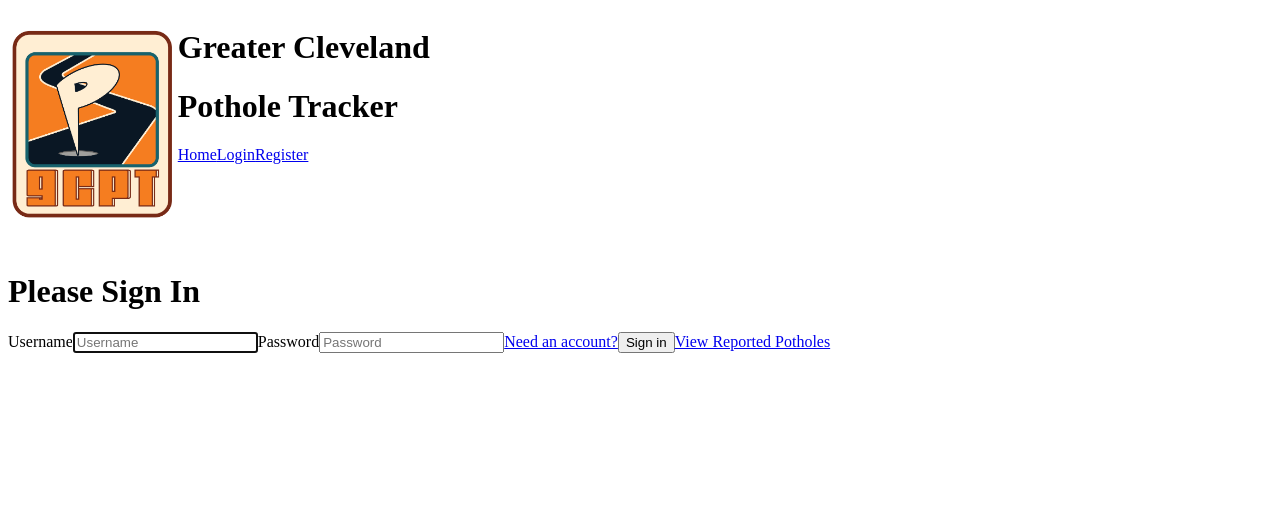
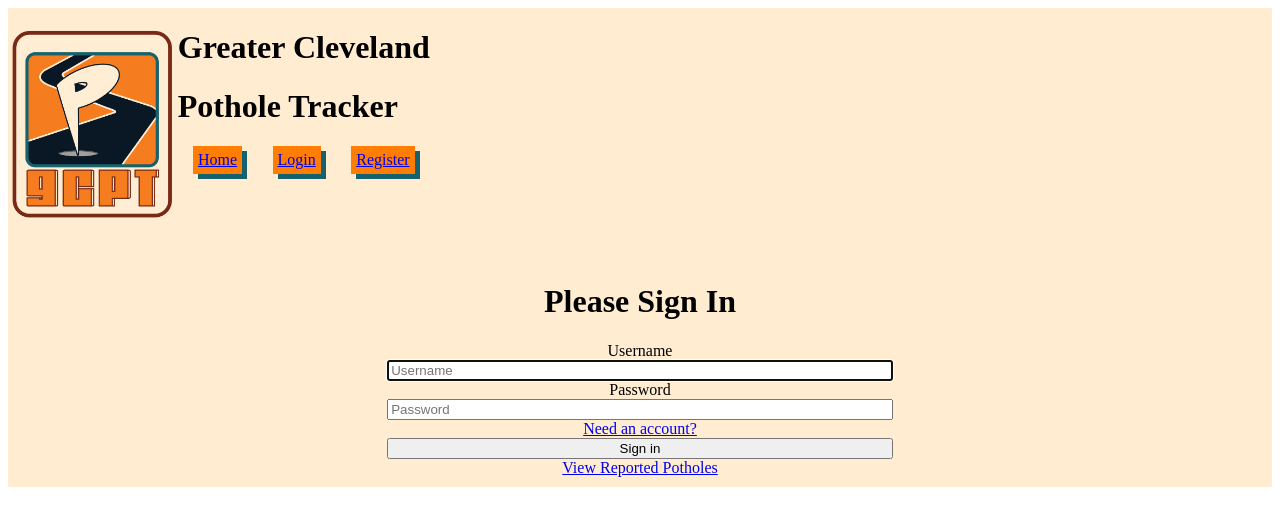
Before and after one commit to willsummy/TE-FinalCapstone, a Vue app in the folder vue/: page /login in a window 1280 px wide. Shown: the top 526 px of the page. Built offline with nearby package versions, Linux system fonts and the light colour scheme; no server answers.

Commit message:
Experiment branch push

```diff
--- a/vue/src/App.vue
+++ b/vue/src/App.vue
@@ -48,6 +48,21 @@ img {
   flex-direction: row;
 }
 
+#app {
+  background-color: #ffecd1;
+}
+
+#nav {
+  display: flex;
+  flex-direction: row;
+  justify-content: space-around;
+}
+
+.routerlink {
+  background-color: #FF7D00;
+  box-shadow: 5px 5px #15616D;
+  padding: 5px;
+}
 
 
 </style>
--- a/vue/src/views/Login.vue
+++ b/vue/src/views/Login.vue
@@ -80,6 +80,26 @@ export default {
 </script>
 
 <style>
+#form {
+  display: flex;
+  flex-direction: column;
+  text-align: center;
+}
+
+#login {
+  display: flex;
+  flex-direction: column;
+  justify-content: center;
+  padding: 10px;
+  width: 40%;
+
+}
+
+#master {
+  display: flex;
+  flex-direction: column;
+  align-items: center;
+}
 
 
 </style>
--- a/vue/src/views/Register.vue
+++ b/vue/src/views/Register.vue
@@ -1,7 +1,7 @@
 <template>
 <div id="master">
   <div id="register" class="text-center">
-    <form class="form-register" @submit.prevent="register">
+    <form id="form" @submit.prevent="register">
       <h1 class="h3 mb-3 font-weight-normal">Create Account</h1>
       <div class="alert alert-danger" role="alert" v-if="registrationErrors">
         {{ registrationErrorMsg }}
```
